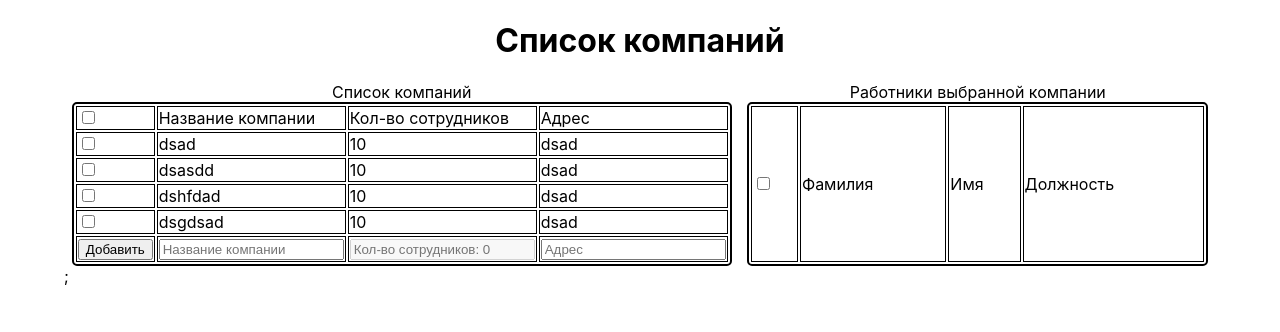
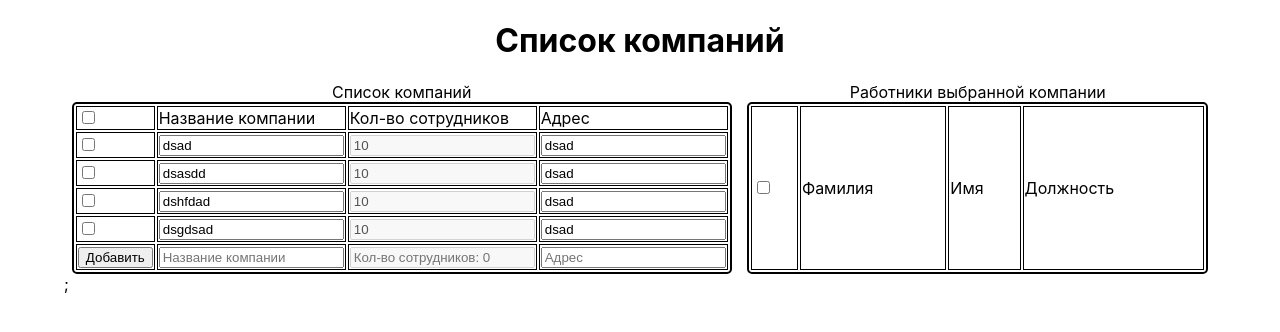
Before and after one commit to ORLVNIMUSIC/adept, a Next.js app: page / in a window 1280 px wide. Shown: the top 332 px of the page. Built offline with nearby package versions, Linux system fonts and the light colour scheme.

Commit message:
companies update done

```diff
--- a/components/companies.tsx
+++ b/components/companies.tsx
@@ -1,8 +1,13 @@
 import { useRef } from 'react';
 import { useDispatch, useSelector } from 'react-redux';
-import { addCompany } from '../store/companiesSlice';
+import { addCompany, updateCompany, Company } from '../store/companiesSlice';
 import { RootState } from '../store/store';
 import { v4 as uuidv4 } from 'uuid';
+
+enum updateProperty {
+  name = 'name',
+  address = 'address',
+}
 
 const Companies: React.FC = () => {
   const dispatch = useDispatch();
@@ -27,6 +32,34 @@ const Companies: React.FC = () => {
       }
     }
   }
+
+  function updateHandler(company: Company, value: string, property: string) {
+    switch (property) {
+      case 'name': {
+        dispatch(
+          updateCompany({
+            id: company.id,
+            name: value,
+            employeeNumber: company.employeeNumber,
+            address: company.address,
+          })
+        );
+        break;
+      }
+      case 'address': {
+        dispatch(
+          updateCompany({
+            id: company.id,
+            name: company.name,
+            employeeNumber: company.employeeNumber,
+            address: value,
+          })
+        );
+        break;
+      }
+    }
+  }
+
   return (
     <>
       <table className="companies">
@@ -43,15 +76,45 @@ const Companies: React.FC = () => {
         </thead>
         <tbody>
           {store.companies
-            ? store.companies.map((company) => {
+            ? store.companies.value.map((company) => {
                 return (
                   <tr key={company.id}>
                     <td>
                       <input type="checkbox" />
                     </td>
-                    <td>{company.name}</td>
-                    <td>{company.employeeNumber}</td>
-                    <td>{company.address}</td>
+                    <td>
+                      <input
+                        type="text"
+                        value={company.name}
+                        onChange={(event) => {
+                          updateHandler(
+                            company,
+                            event.target.value,
+                            updateProperty.name
+                          );
+                        }}
+                      />
+                    </td>
+                    <td>
+                      <input
+                        type="text"
+                        value={company.employeeNumber}
+                        disabled={true}
+                      />
+                    </td>
+                    <td>
+                      <input
+                        type="text"
+                        value={company.address}
+                        onChange={(event) => {
+                          updateHandler(
+                            company,
+                            event.target.value,
+                            updateProperty.address
+                          );
+                        }}
+                      />
+                    </td>
                   </tr>
                 );
               })
--- a/store/companiesSlice.ts
+++ b/store/companiesSlice.ts
@@ -8,27 +8,33 @@ export interface Company {
   address: string;
 }
 
-const initialState: Company[] = [
+const companiesData: Company[] = [
   { id: uuidv4(), name: 'dsad', employeeNumber: 10, address: 'dsad' },
   { id: uuidv4(), name: 'dsasdd', employeeNumber: 10, address: 'dsad' },
   { id: uuidv4(), name: 'dshfdad', employeeNumber: 10, address: 'dsad' },
   { id: uuidv4(), name: 'dsgdsad', employeeNumber: 10, address: 'dsad' },
 ];
 
+const initialState = {
+  value: companiesData,
+};
+
 const companies = createSlice({
   name: 'companies',
   initialState,
   reducers: {
     addCompany(state, action: PayloadAction<Company>) {
-      state.push(action.payload);
+      state.value.push(action.payload);
     },
 
     removeCompanies(state, action: PayloadAction<string[]>) {
-      state = state.filter((company) => action.payload.includes(company.id));
+      state.value = state.value.filter((company) =>
+        action.payload.includes(company.id)
+      );
     },
 
     updateCompany(state, action: PayloadAction<Company>) {
-      state = state.map((company) => {
+      state.value = state.value.map((company) => {
         if (company.id === action.payload.id) {
           return action.payload;
         }
@@ -38,5 +44,5 @@ const companies = createSlice({
   },
 });
 
-export const { addCompany } = companies.actions;
+export const { addCompany, updateCompany, removeCompanies } = companies.actions;
 export default companies.reducer;
```
